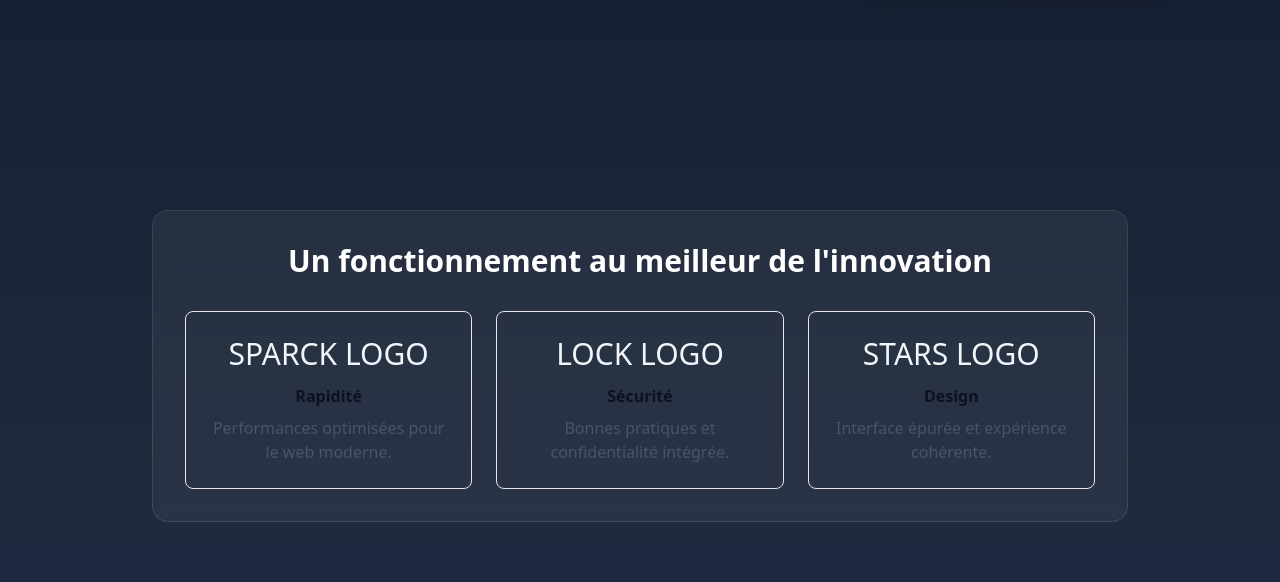
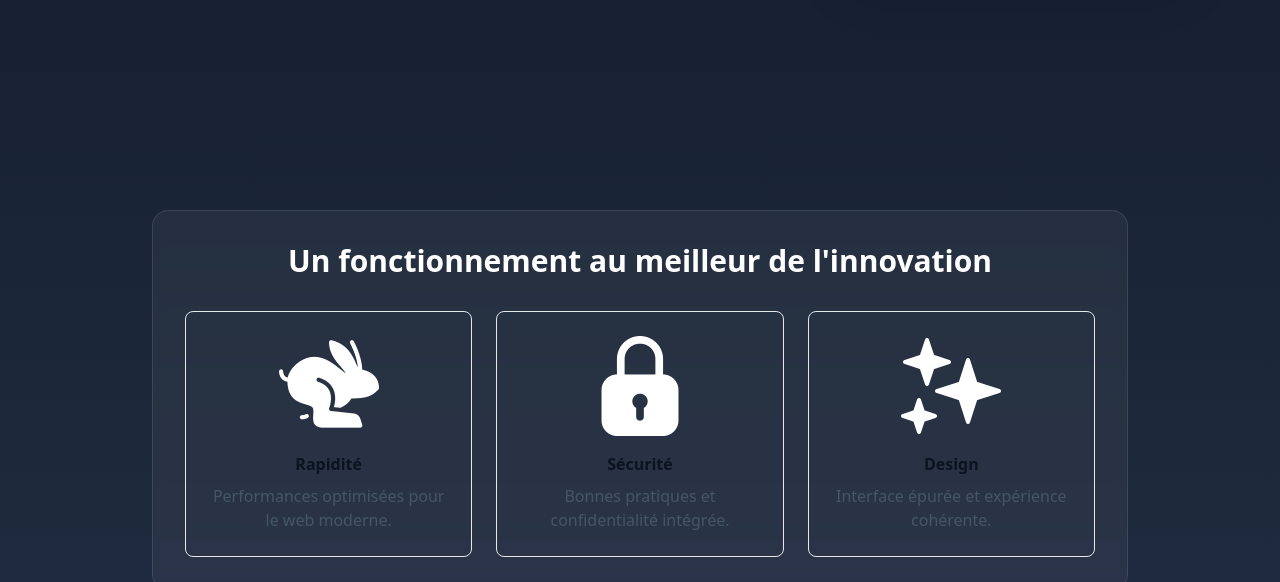
Before and after one commit to parlegentil/TP01-LandingPageNovis, a plain HTML site: page index.html in a window 1280 px wide. Shown: the part 558-1140 px from the top of the page. Drawn offline with nearby package versions, Linux system fonts and the light colour scheme.

Commit message:
correct icon

```diff
--- a/index.html
+++ b/index.html
@@ -82,19 +82,19 @@
 
           <div class="flex flex-col md:flex-row gap-6 justify-center items-stretch">
             <div class="flex-1 bg-white/6 border border-white/6 rounded-lg p-6 text-center">
-              <div class="text-brand-500 text-3xl mb-3">SPARCK LOGO</div>
+              <img src="asset/img/bunny-icon.png" alt="bunny-icon" aria-label="bunny-icon" class="mx-auto mb-4">
               <h3 class="font-semibold text-white mb-2">Rapidité</h3>
               <p class="text-slate-200">Performances optimisées pour le web moderne.</p>
             </div>
 
             <div class="flex-1 bg-white/6 border border-white/6 rounded-lg p-6 text-center">
-              <div class="text-brand-500 text-3xl mb-3">LOCK LOGO</div>
+              <img src="asset/img/lock-icon.png" alt="lock-icon" aria-label="lock-icon" class="mx-auto mb-4">
               <h3 class="font-semibold text-white mb-2">Sécurité</h3>
               <p class="text-slate-200">Bonnes pratiques et confidentialité intégrée.</p>
             </div>
 
             <div class="flex-1 bg-white/6 border border-white/6 rounded-lg p-6 text-center">
-              <div class="text-brand-500 text-3xl mb-3">STARS LOGO</div>
+              <img src="asset/img/stars.png" alt="start" aria-label="start" class="mx-auto mb-4">
               <h3 class="font-semibold text-white mb-2">Design</h3>
               <p class="text-slate-200">Interface épurée et expérience cohérente.</p>
             </div>
```
Also changed, not shown: asset/img/bunny-icon.png (added).
